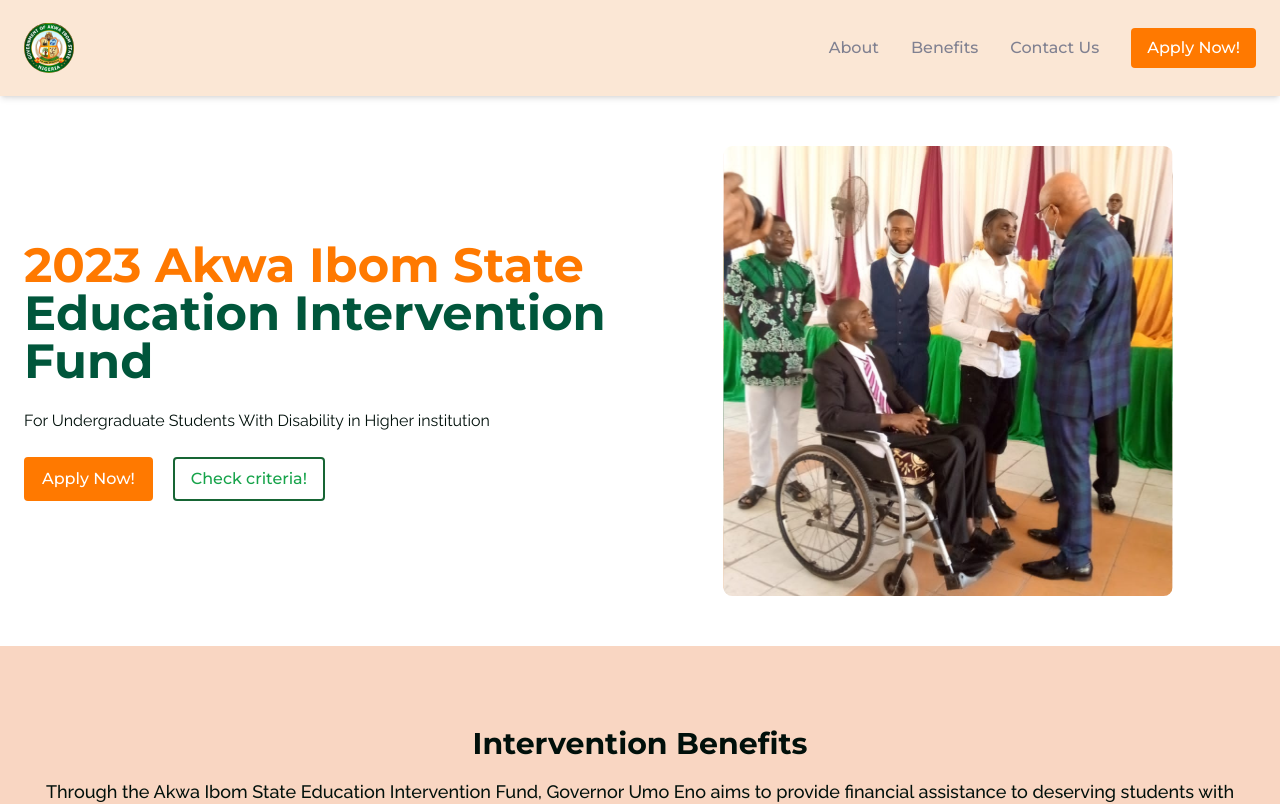
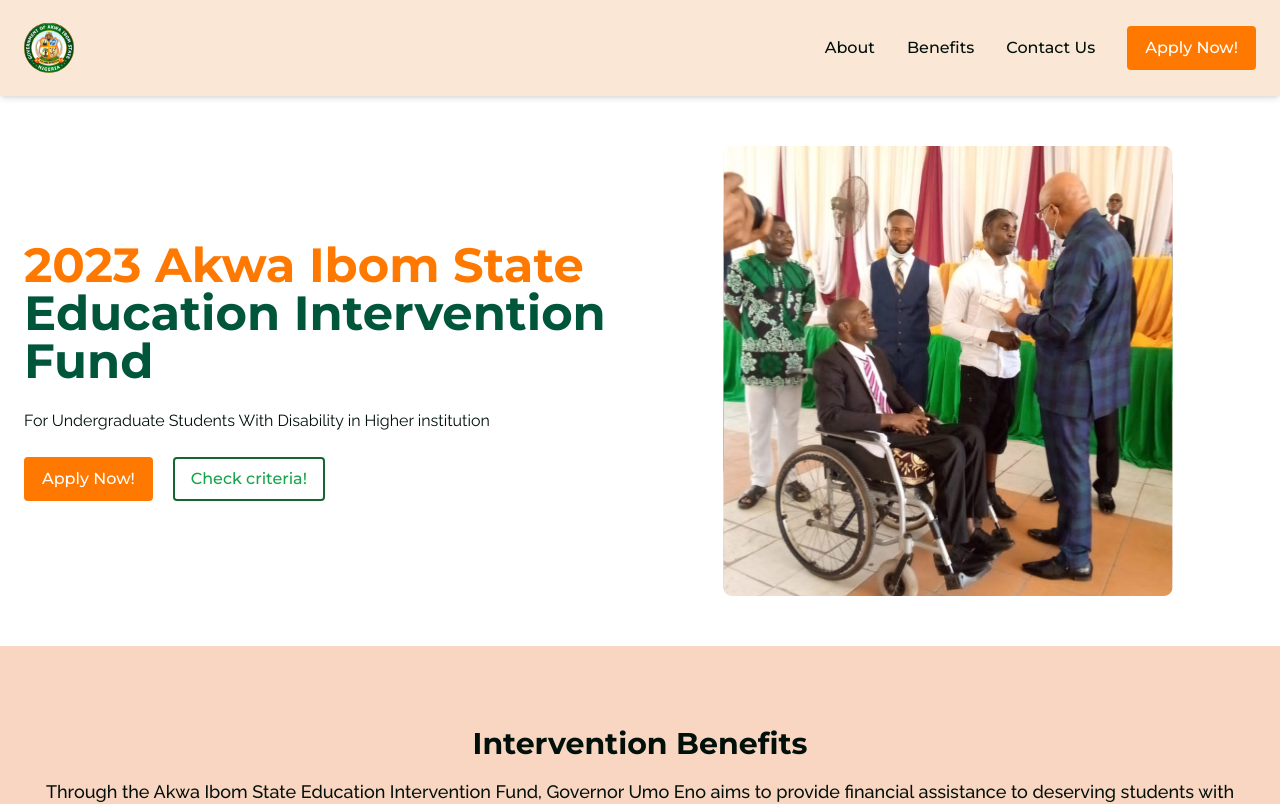
Before and after one commit to codetective/scholarship-fund, a React (Vite) app: page / in a window 1280 px wide. Shown: the top 804 px of the page. Built offline with nearby package versions, Linux system fonts and the light colour scheme.

Commit message:
Fixed accessibility issues concerning contrast

```diff
--- a/src/components/NavBar.jsx
+++ b/src/components/NavBar.jsx
@@ -69,7 +69,7 @@
                       className={`heading-font hover:text-orange-500 font-epilogue font-medium text-md cursor-pointer ${
                         pathMatchRoute(link.link)
                           ? 'text-[#089887]'
-                          : 'text-[#808191]'
+                          : 'text-[#01100B]'
                       }`}
                     >
                       {link.name}
@@ -85,7 +85,7 @@
                 setToggleDrawer(false);
                 navigate('/apply');
               }}
-              className='hover:bg-orange-900 md:bg-[#FF7900] md:border-[#FF7900] text-white'
+              className='hover:bg-transparent border-2 hover:text-orange-500 md:bg-[#FF7900] md:border-[#FF7900] text-white'
             >
               Apply Now!
             </Button>
@@ -118,7 +118,7 @@
                     className={`heading-font hover:text-orange-500 font-epilogue font-medium text-md cursor-pointer ${
                       pathMatchRoute(link.link)
                         ? 'text-[#089887]'
-                        : 'text-[#808191]'
+                        : 'text-[#01100B]'
                     }`}
                   >
                     {link.name}
```
